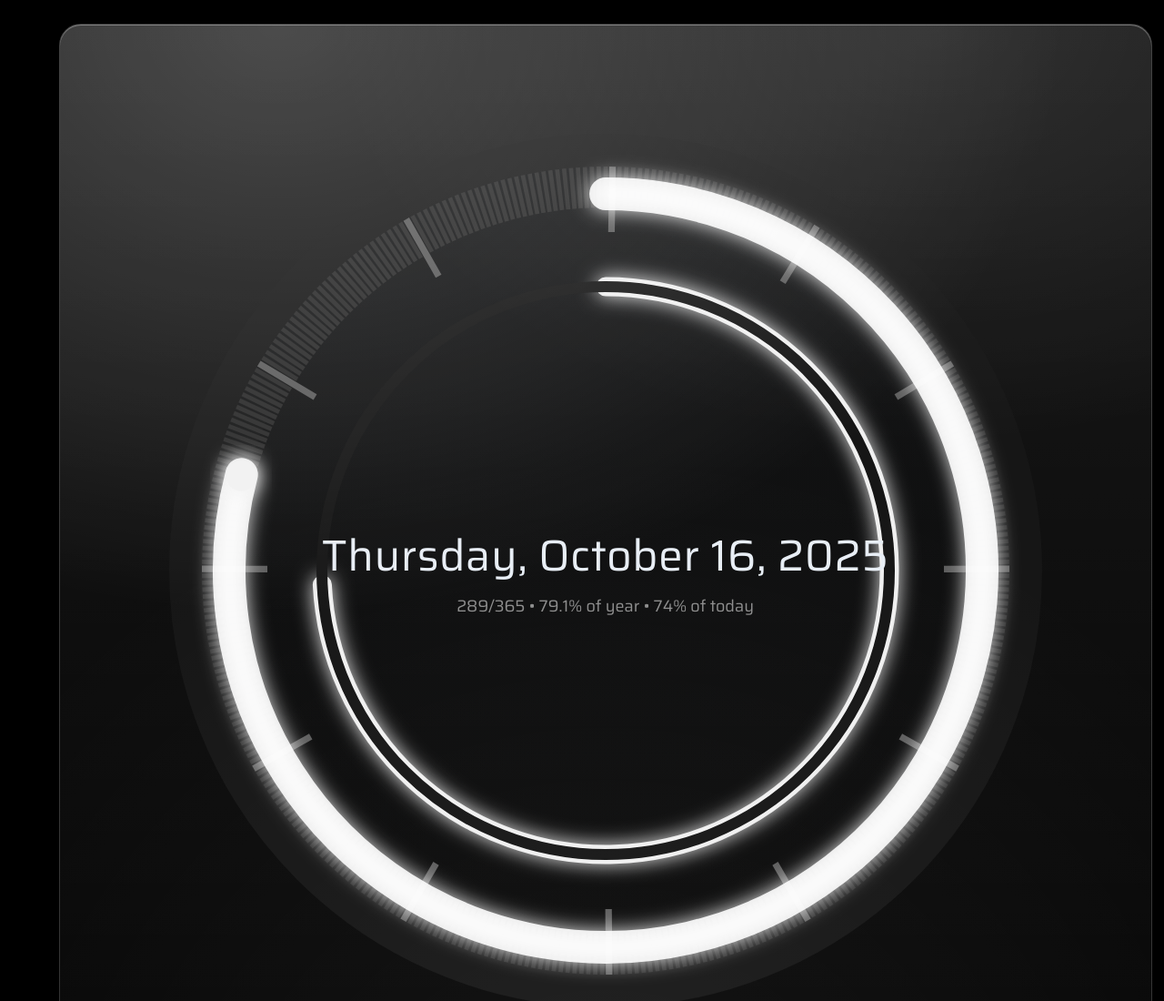
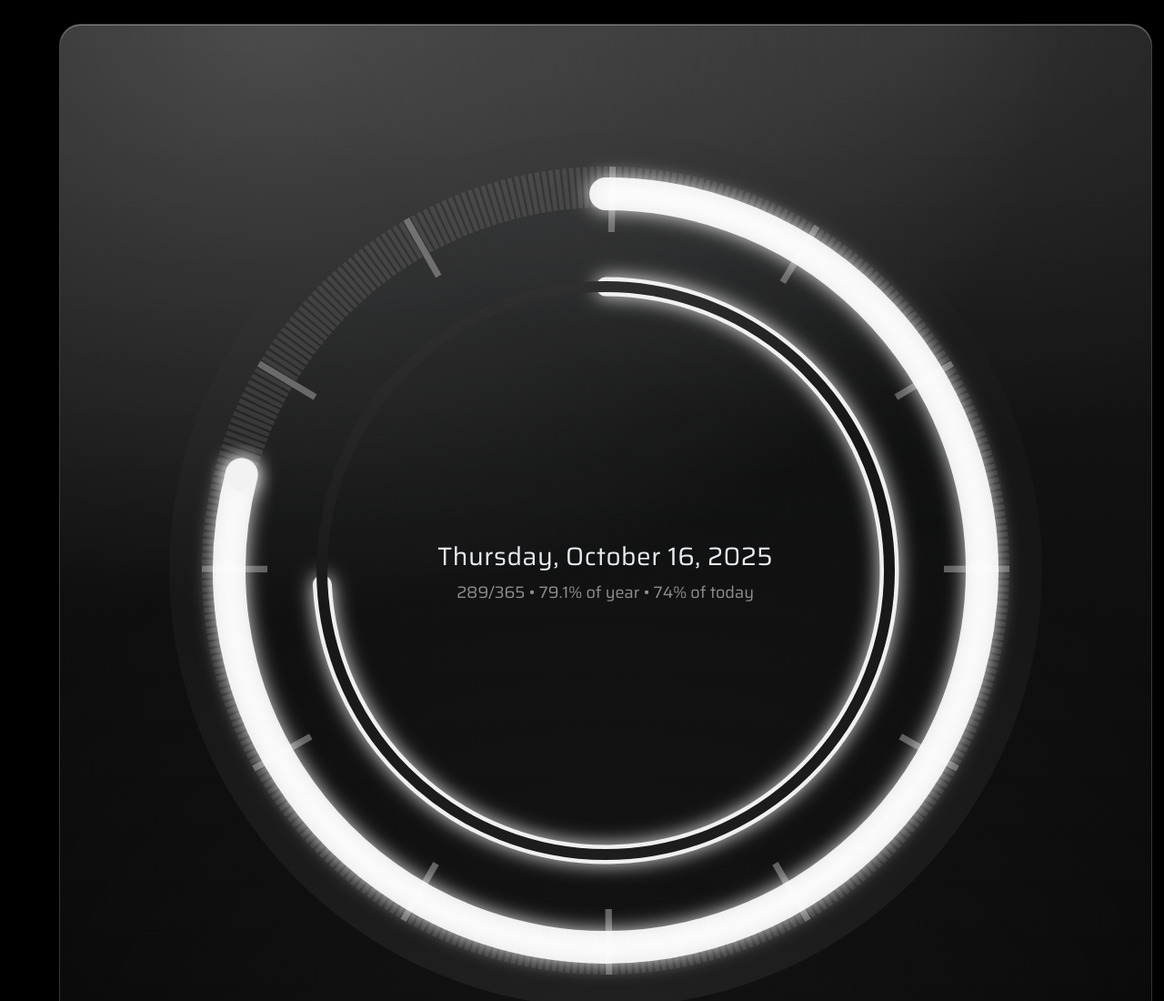
Before and after one commit to OPULENT-HARDWARE/Calendar-A, a plain HTML site: page index.html in a window 1280 px wide. Shown: the top 1100 px of the page at 91% size. Drawn offline with Linux system fonts and the light colour scheme.

Commit message:
Update index.html
changes .date-big {
  font-size: clamp(20px, 5vw, 48px);
  letter-spacing: 0.5px; to .date-big{ font-size: clamp(14px, 2.5vw, 28px); letter-spacing: 0.5px; }

```diff
--- a/index.html
+++ b/index.html
@@ -65,7 +65,7 @@
   .center-text{
     position:absolute; inset:0; display:grid; place-items:center; text-align:center; padding:16px;
   }
-  .date-big{ font-size: clamp(20px, 5vw, 48px); letter-spacing: 0.5px; }
+  .date-big{ font-size: clamp(14px, 2.5vw, 28px); letter-spacing: 0.5px; }
   .date-sub{ font-size: clamp(12px, 2.2vw, 18px); color: var(--muted); margin-top:4px; }
 
   .legend{
```
